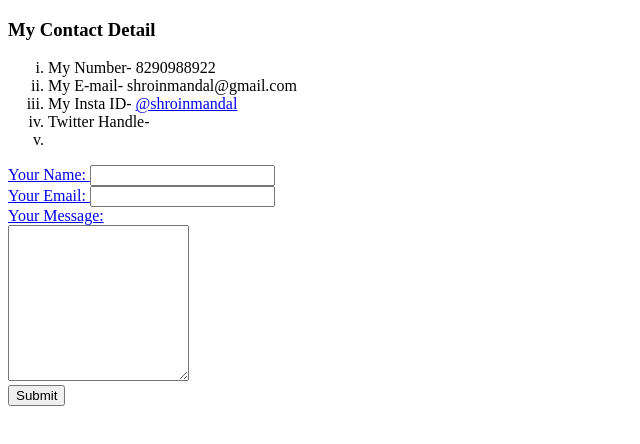
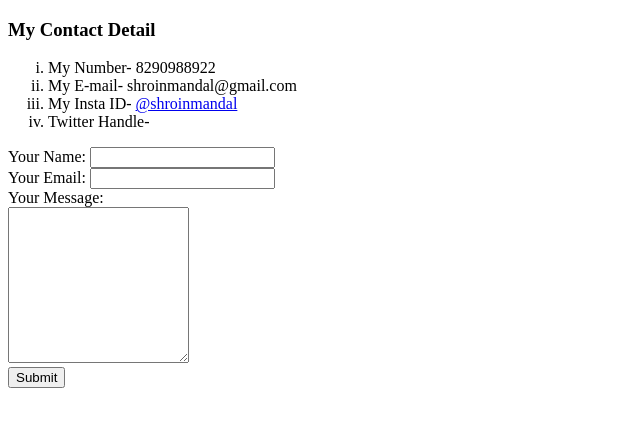
Before and after one commit to SHROIN/cv, a plain HTML site: page contact.html in a window 1280 px wide. Shown: the whole page, without its empty margins (0-640 px from the left). Drawn offline with Linux system fonts and the light colour scheme.

Commit message:
Update contact.html

```diff
--- a/contact.html
+++ b/contact.html
@@ -10,7 +10,7 @@
         <li>My Number- 8290988922</li>
         <li>My E-mail- shroinmandal@gmail.com</li>
         <li>My Insta ID- <a href="https://www.instagram.com/shroinmandal/?hl=en">@shroinmandal</a></li>
-        <li>Twitter Handle- <a href="https://twitter.com/ShroinM>@ShroinM"</a><li>
+        <li>Twitter Handle- <a href="https://twitter.com/ShroinM>@ShroinM"></a></li>
       </ol>
       <form class="" action="mailto:shroinmandal@gmail.com" method="post" enctype="text/plain">
         <label>Your Name:</label>
```
